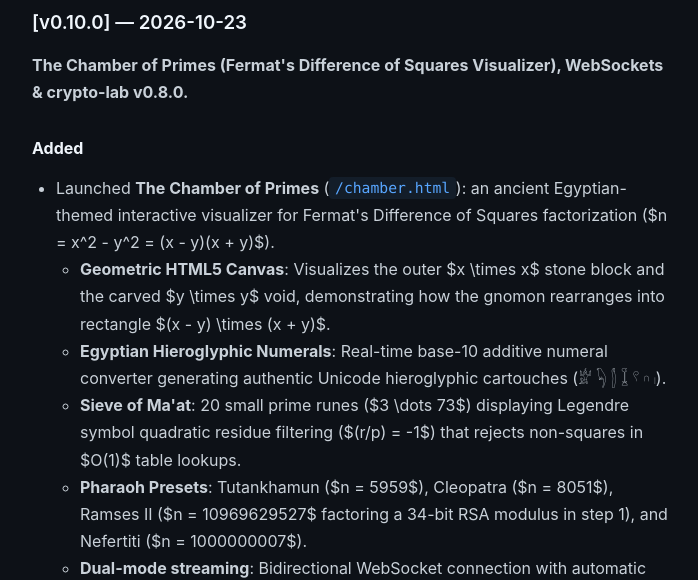
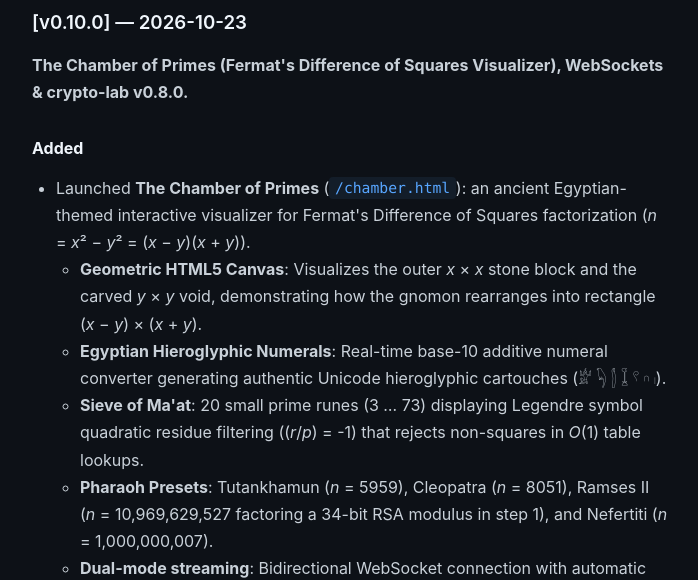
Before and after one commit to Abhrankan-Chakrabarti/website, a plain HTML site: page RELEASES.html in a window 1280 px wide. Shown: the part 380-960 px from the top of the page, without its empty margins (290-988 px from the left). Drawn offline with Linux system fonts and the light colour scheme; a script that the page names is missing.

Commit message:
fix(docs): replace raw LaTeX dollar-enclosed math with HTML tags in RELEASES.html and API.html

```diff
--- a/RELEASES.html
+++ b/RELEASES.html
@@ -62,12 +62,12 @@
 
 <h4 id="added-v0100">Added</h4>
 <ul>
-  <li>Launched <strong>The Chamber of Primes</strong> (<a href="/chamber.html"><code class="language-plaintext highlighter-rouge">/chamber.html</code></a>): an ancient Egyptian-themed interactive visualizer for Fermat's Difference of Squares factorization ($n = x^2 - y^2 = (x - y)(x + y)$).
+  <li>Launched <strong>The Chamber of Primes</strong> (<a href="/chamber.html"><code class="language-plaintext highlighter-rouge">/chamber.html</code></a>): an ancient Egyptian-themed interactive visualizer for Fermat's Difference of Squares factorization (<em>n</em> = <em>x</em>&sup2; &minus; <em>y</em>&sup2; = (<em>x</em> &minus; <em>y</em>)(<em>x</em> + <em>y</em>)).
     <ul>
-      <li><strong>Geometric HTML5 Canvas</strong>: Visualizes the outer $x \times x$ stone block and the carved $y \times y$ void, demonstrating how the gnomon rearranges into rectangle $(x - y) \times (x + y)$.</li>
+      <li><strong>Geometric HTML5 Canvas</strong>: Visualizes the outer <em>x</em> &times; <em>x</em> stone block and the carved <em>y</em> &times; <em>y</em> void, demonstrating how the gnomon rearranges into rectangle (<em>x</em> &minus; <em>y</em>) &times; (<em>x</em> + <em>y</em>).</li>
       <li><strong>Egyptian Hieroglyphic Numerals</strong>: Real-time base-10 additive numeral converter generating authentic Unicode hieroglyphic cartouches (𓁨 𓆐 𓂭 𓆼 𓍢 𓎆 𓏺).</li>
-      <li><strong>Sieve of Ma'at</strong>: 20 small prime runes ($3 \dots 73$) displaying Legendre symbol quadratic residue filtering ($(r/p) = -1$) that rejects non-squares in $O(1)$ table lookups.</li>
-      <li><strong>Pharaoh Presets</strong>: Tutankhamun ($n = 5959$), Cleopatra ($n = 8051$), Ramses II ($n = 10969629527$ factoring a 34-bit RSA modulus in step 1), and Nefertiti ($n = 1000000007$).</li>
+      <li><strong>Sieve of Ma'at</strong>: 20 small prime runes (3 &hellip; 73) displaying Legendre symbol quadratic residue filtering ((<em>r</em>/<em>p</em>) = -1) that rejects non-squares in <em>O</em>(1) table lookups.</li>
+      <li><strong>Pharaoh Presets</strong>: Tutankhamun (<em>n</em> = 5959), Cleopatra (<em>n</em> = 8051), Ramses II (<em>n</em> = 10,969,629,527 factoring a 34-bit RSA modulus in step 1), and Nefertiti (<em>n</em> = 1,000,000,007).</li>
       <li><strong>Dual-mode streaming</strong>: Bidirectional WebSocket connection with automatic REST simulation fallback.</li>
     </ul>
   </li>
```
Also changed, not shown: API.html (+1 -1 lines).
